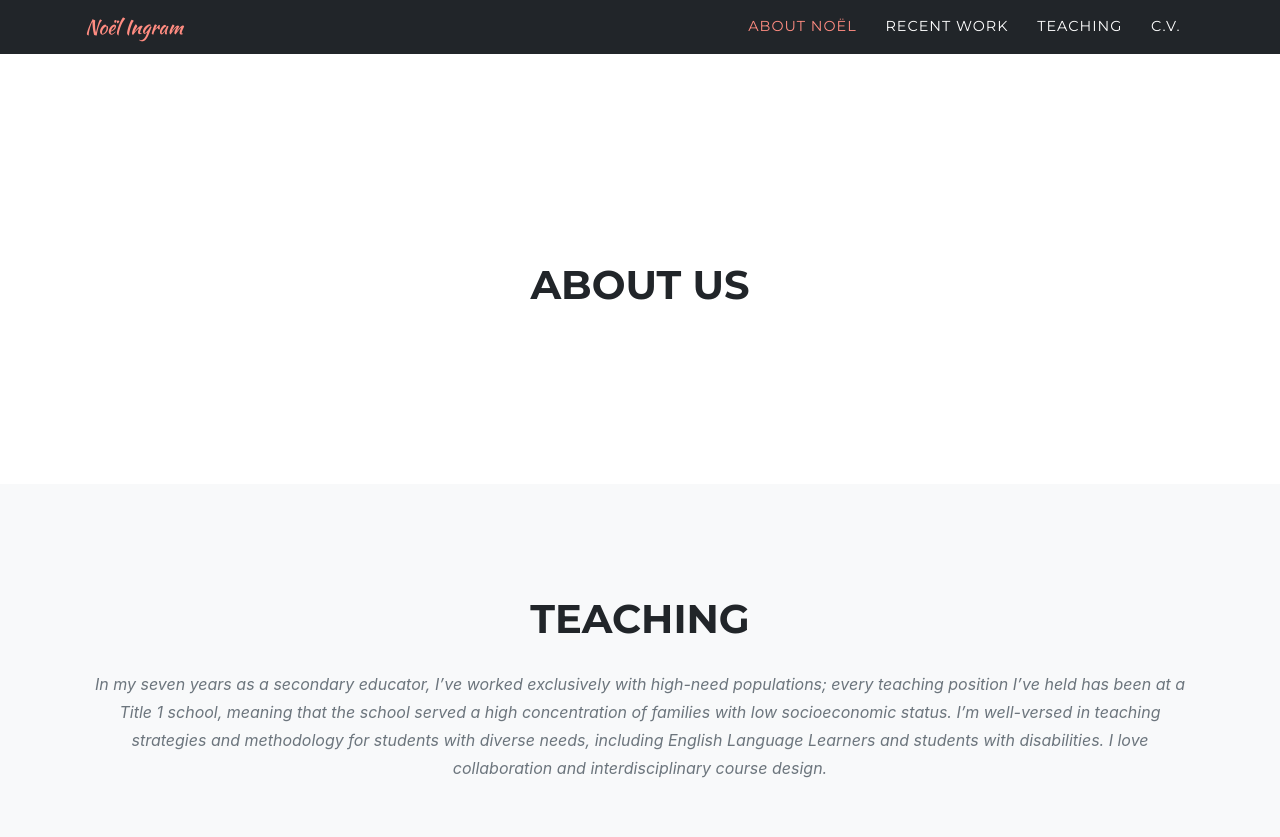
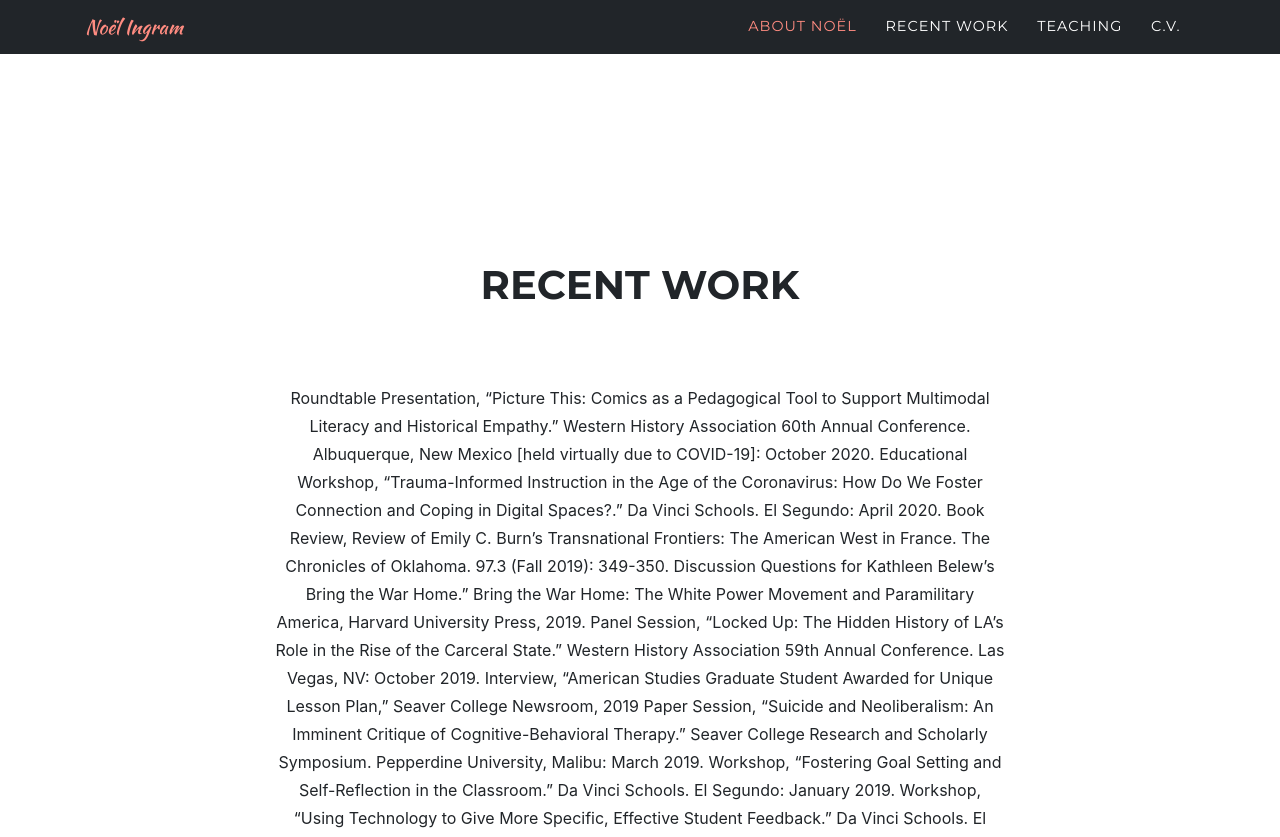
Before and after one commit to neingram/noel, a Jekyll site: the page built from index.md, in a window 1280 px wide and 1400 px high, scrolled down 811 px. Shown: the top 837 px of the window. Built offline with Jekyll 4.4.1, drawn with Linux system fonts in a browser that asks for light colours; some web fonts are replaced; some of the changed text lies outside the part shown; grey boxes are pictures that could not be loaded.

Commit message:
Update timeline.html

```diff
--- a/_includes/timeline.html
+++ b/_includes/timeline.html
@@ -1,15 +1,36 @@
-<!-- About -->
+<!-- Timeline -->
   <section class="page-section" id="{{ site.data.sitetext.about.section | default: "about" }}">
     <div class="container">
       <div class="row">
         <div class="col-lg-12 text-center">
-          <h2 class="section-heading text-uppercase">{{ site.data.sitetext.about.title | default: "About Us" }}</h2>
+          <h2 class="section-heading text-uppercase">{{ site.data.sitetext.about.title | default: "Recent Work" }}</h2>
           <h3 class="section-subheading text-muted">{{ site.data.sitetext.about.text | default: "" }}</h3>
         </div>
       </div>
 	  <div class="row">
 		<div class="col-lg-8 mx-auto text-center">
 		  <div class="large text-muted">{{ site.data.sitetext.about.text | markdownify }}</div>
+			<p> Roundtable Presentation, “Picture This: Comics as a Pedagogical Tool to Support Multimodal Literacy and Historical Empathy.” Western History Association 60th Annual Conference. Albuquerque, New Mexico [held virtually due to COVID-19]: October 2020.
+
+Educational Workshop, “Trauma-Informed Instruction in the Age of the Coronavirus: How Do We Foster Connection and Coping in Digital Spaces?.” Da Vinci Schools. El Segundo: April 2020.
+
+Book Review, Review of Emily C. Burn’s Transnational Frontiers: The American West in France. The Chronicles of Oklahoma. 97.3 (Fall 2019): 349-350.
+
+Discussion Questions for Kathleen Belew’s Bring the War Home.” Bring the War Home: The White Power Movement and Paramilitary America, Harvard University Press, 2019.
+
+Panel Session, “Locked Up: The Hidden History of LA’s Role in the Rise of the Carceral State.” Western History Association 59th Annual Conference. Las Vegas, NV: October 2019.
+
+Interview, “American Studies Graduate Student Awarded for Unique Lesson Plan,” Seaver College Newsroom, 2019
+
+Paper Session, “Suicide and Neoliberalism: An Imminent Critique of Cognitive-Behavioral Therapy.” Seaver College Research and Scholarly Symposium. Pepperdine University, Malibu: March 2019.
+
+Workshop, “Fostering Goal Setting and Self-Reflection in the Classroom.” Da Vinci Schools. El Segundo: January 2019.
+
+Workshop, “Using Technology to Give More Specific, Effective Student Feedback.” Da Vinci Schools. El Segundo: January 2018.
+
+Interview Contribution, “A Learner-Centered Culture Includes Educators, Too,” Next Generation Learning Challenge (NGLC), 2017
+
+Blog Post, Moving Writers, “Video Essays for More Authentic Literary Analysis.” Moving Writers. December 5, 2016. </p>
 		</div>
 	  </div>
     </div>
```
